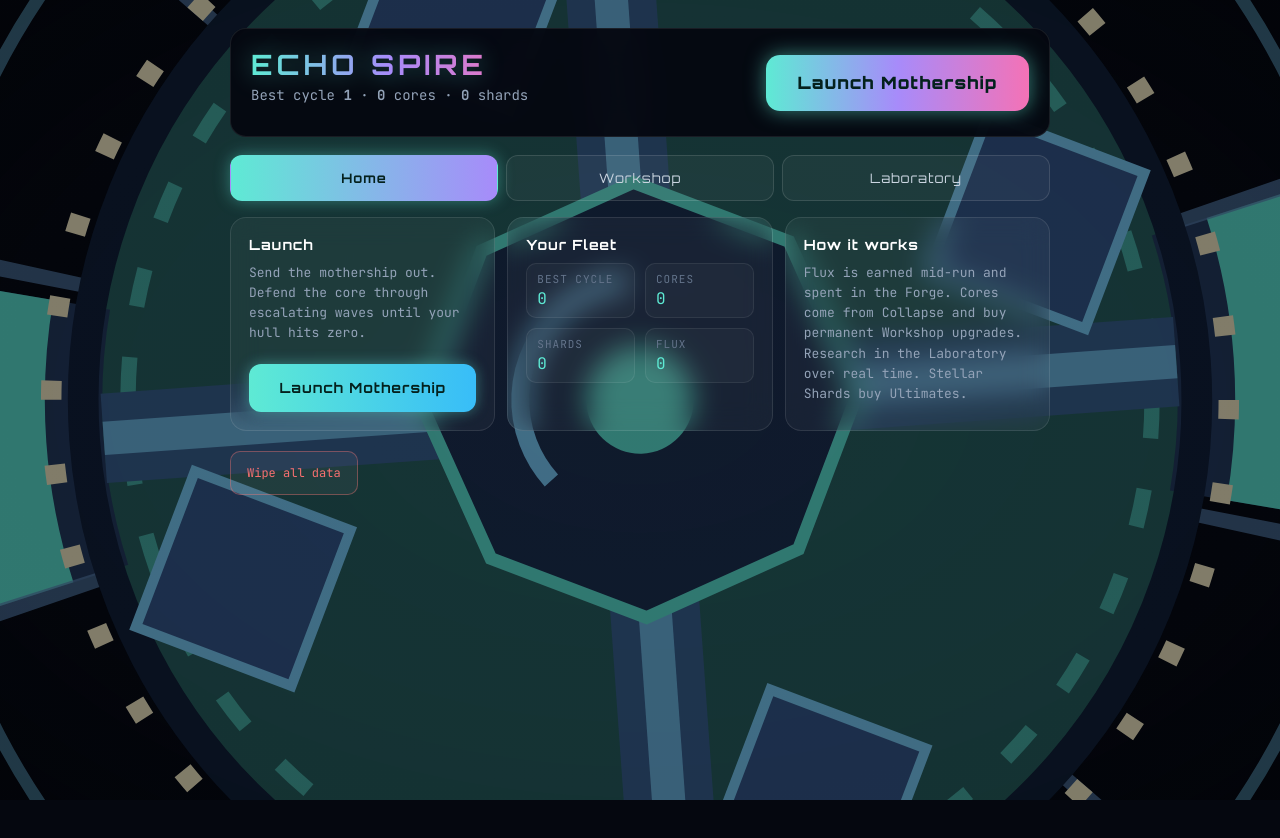
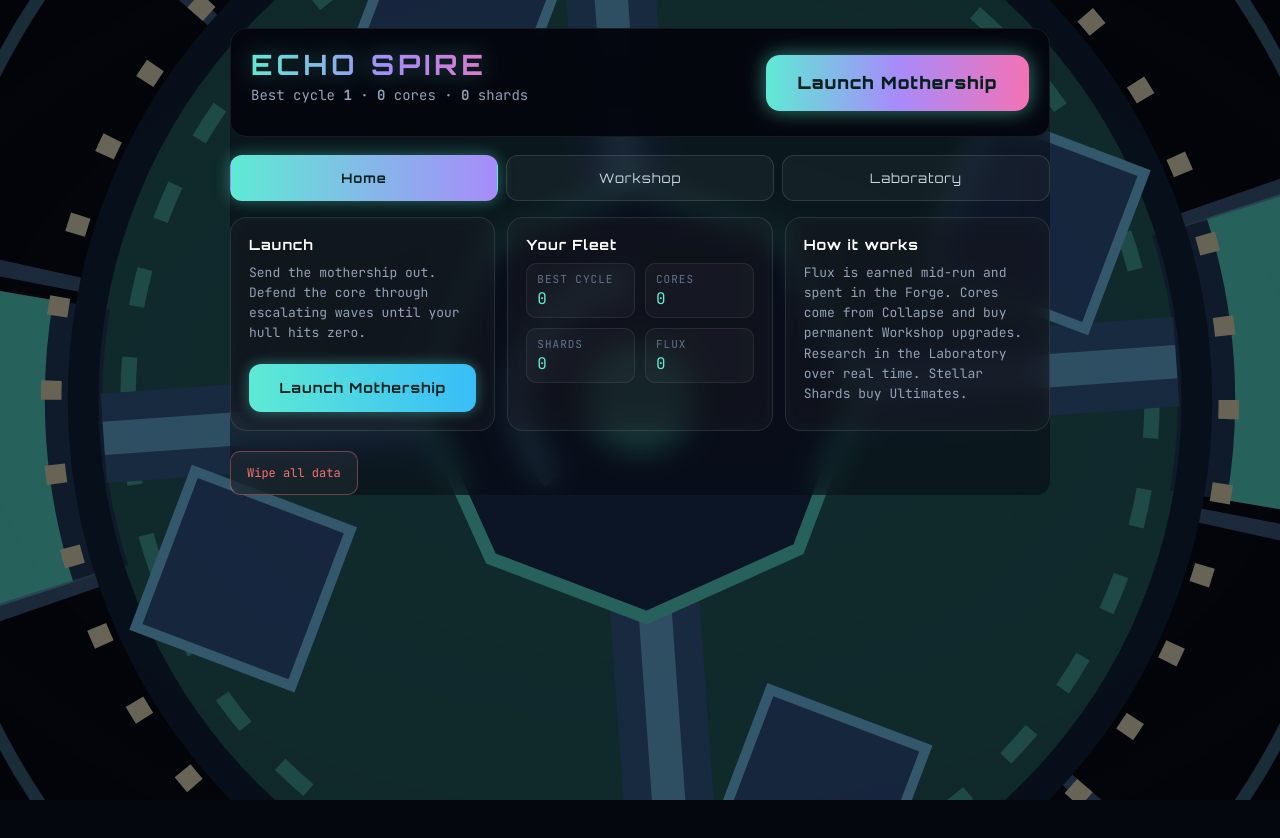
Before and after one commit to Zsolt-85/echo-spire, a website built with Vite: page index.html in a window 1280 px wide. Built offline with nearby package versions, Linux system fonts and the light colour scheme.

Commit message:
style(menu): dimmer fixed hero, clearer tiles and sheet
Ring opacity .5 -> .4, canvas fixed (no scroll), darker vignette, sheet and
tiles get stronger glass + blur for readability.

```diff
--- a/src/style.css
+++ b/src/style.css
@@ -17,10 +17,10 @@ canvas{border:1px solid #1e3a5f;border-radius:8px;position:sticky;top:12px;}
 #side>*{flex:none;}
 /* ===== MENU OVERLAY ===== */
 [hidden]{display:none !important;}
-#menu-overlay{position:fixed;inset:0;background:radial-gradient(ellipse at 50% 50%,rgba(2,4,8,.05) 0%,rgba(2,4,8,.5) 70%,rgba(2,4,8,.78) 100%);backdrop-filter:none;-webkit-backdrop-filter:none;display:flex;justify-content:center;align-items:flex-start;overflow-y:auto;z-index:30;}
-#menu-ship{position:absolute;inset:0;width:100%;height:100%;opacity:.5;pointer-events:none;z-index:0;border:none;border-radius:0;box-sizing:border-box;}
-.menu-sheet{max-width:820px;width:100%;margin:28px 16px 48px;position:relative;z-index:1;}
-.menu-sticky{position:sticky;top:0;background:rgba(5,7,15,.94);backdrop-filter:blur(18px);-webkit-backdrop-filter:blur(18px);border:1px solid rgba(255,255,255,.08);border-radius:16px;padding:18px 20px;display:flex;align-items:center;justify-content:space-between;gap:16px;z-index:2;}
+#menu-overlay{position:fixed;inset:0;background:radial-gradient(ellipse at 50% 50%,rgba(2,4,8,.12) 0%,rgba(2,4,8,.55) 70%,rgba(2,4,8,.82) 100%);backdrop-filter:none;-webkit-backdrop-filter:none;display:flex;justify-content:center;align-items:flex-start;overflow-y:auto;z-index:30;}
+#menu-ship{position:fixed;inset:0;width:100%;height:100%;opacity:.40;pointer-events:none;z-index:0;border:none;border-radius:0;box-sizing:border-box;}
+.menu-sheet{max-width:820px;width:100%;margin:28px 16px 48px;position:relative;z-index:1;background:rgba(5,7,15,.50);backdrop-filter:blur(14px);-webkit-backdrop-filter:blur(14px);border-radius:14px;}
+.menu-sticky{position:sticky;top:0;background:rgba(5,7,15,.96);backdrop-filter:blur(20px);-webkit-backdrop-filter:blur(20px);border:1px solid rgba(255,255,255,.08);border-radius:16px;padding:18px 20px;display:flex;align-items:center;justify-content:space-between;gap:16px;z-index:2;}
 .menu-sticky h1{margin:0;font-size:28px;letter-spacing:4px;background:linear-gradient(90deg,#5eead4,#a78bfa,#f472b6);-webkit-background-clip:text;background-clip:text;color:transparent;filter:drop-shadow(0 0 12px rgba(94,234,212,.4));}
 .menu-sticky .menu-sub{margin-top:4px;font-size:14px;color:#94a3b8;}
 .cta{min-height:56px;padding:16px 32px;font-family:Orbitron,system-ui,sans-serif;font-weight:900;font-size:17px;letter-spacing:1px;color:#04211d;background:linear-gradient(90deg,#5eead4,#a78bfa,#f472b6);border:none;border-radius:14px;cursor:pointer;box-shadow:0 0 20px rgba(94,234,212,.55);position:relative;overflow:hidden;}
@@ -178,3 +178,5 @@ canvas{border:1px solid #1e3a5f;border-radius:8px;position:sticky;top:12px;}
   .card,.card-buy,.hub-btn,.menu-tabs button,.tabbar button,#dock button,#ult-fire button,#augment-opts button,.btn-back,.lab-progress-fill,.ult-charge-fill{transition:none;}
   .hub-btn:hover{transform:none;}
 }
+
+#menu-overlay .card{background:rgba(255,255,255,.10);backdrop-filter:blur(14px);-webkit-backdrop-filter:blur(14px);border-color:rgba(255,255,255,.18);}
```
Also changed, not shown: tests/menu-ship.test.ts (+1 -1 lines).
